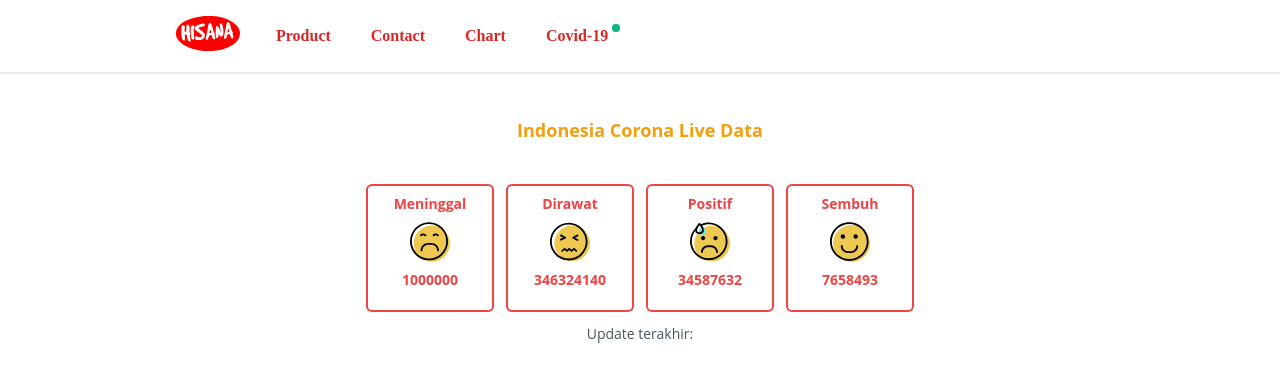
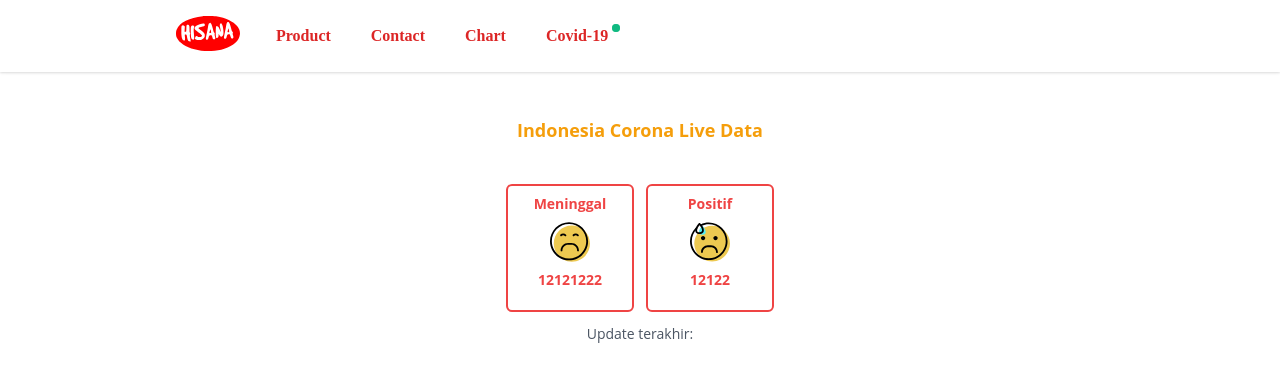
Before and after one commit to uyyoq/proposal-app, a Next.js app: page /covid-19 in a window 1280 px wide. Shown: the top 378 px of the page. Built offline with nearby package versions, Linux system fonts and the light colour scheme; a web font is replaced by a local one.

Commit message:
add itarable map card

```diff
--- a/pages/covid-19.js
+++ b/pages/covid-19.js
@@ -1,58 +1,53 @@
-import React from "react"
+import React from "react";
 
+const mati = "/icon/mati.svg";
+const dirawat = "/icon/dirawat.svg";
+const positif = "/icon/positif.svg";
+const sembuh = "/icon/sembuh.svg";
 
-const mati = "/icon/mati.svg"
-const dirawat = "/icon/dirawat.svg"
-const positif = "/icon/positif.svg"
-const sembuh = "/icon/sembuh.svg"
+const data = [
+  {
+    judul: "Meninggal",
+    jumlah: "12121222",
+    img: mati,
+  },
+  {
+    judul: "Positif",
+    jumlah: "12122",
+    img: positif,
+  },
+
+  // ..... dan seterusnya
+];
+
+const Card = ({ judul, jumlah, img }) => {
+  return (
+    <div className="flex flex-col w-32 h-32 border-2 border-red-500 py-2 px-2 rounded-md items-center">
+      <p className="font-bold text-sm text-red-500">{judul}</p>
+      <img src={img} alt={judul} className="h-10 w-10 my-2"></img>
+      <div>
+        <p className="font-bold text-sm text-red-500">{jumlah}</p>
+      </div>
+    </div>
+  );
+};
 
 const Covid19 = () => {
   return (
     <React.Fragment>
-      <h1 className="font-bold text-lg mt-5 text-yellow-500">Indonesia Corona Live Data</h1>
-
+      <h1 className="font-bold text-lg mt-5 text-yellow-500">
+        Indonesia Corona Live Data
+      </h1>
 
       <div className="flex flex-wrap mt-10 gap-x-3 gap-y-3">
-
-        <div className="flex flex-col w-32 h-32 border-2 border-red-500 py-2 px-2 rounded-md items-center">
-          <p className="font-bold text-sm text-red-500">Meninggal</p>
-          <img src={mati} alt="mati" className="h-10 w-10 my-2"></img>
-          <div>
-            <p className="font-bold text-sm text-red-500">1000000</p>
-          </div>
-        </div>
-
-        <div className="flex flex-col w-32 h-32 border-2 border-red-500 py-2 px-2 rounded-md items-center">
-          <p className="font-bold text-sm text-red-500">Dirawat</p>
-          <img src={dirawat} alt="dirawat" className="h-10 w-10 my-2"></img>
-          <div>
-            <p className="font-bold text-sm text-red-500">346324140</p>
-          </div>
-        </div>
-
-        <div className="flex flex-col w-32 h-32 border-2 border-red-500 py-2 px-2 rounded-md items-center">
-          <p className="font-bold text-sm text-red-500">Positif</p>
-          <img src={positif} alt="positif" className="h-10 w-10 my-2"></img>
-          <div>
-            <p className="font-bold text-sm text-red-500">34587632</p>
-          </div>
-        </div>
-
-        <div className="flex flex-col w-32 h-32 border-2 border-red-500 py-2 px-2 rounded-md items-center">
-          <p className="font-bold text-sm text-red-500">Sembuh</p>
-          <img src={sembuh} alt="sembuh" className="h-10 w-10 my-2"></img>
-          <div>
-            <p className="font-bold text-sm text-red-500">7658493</p>
-          </div>
-        </div>
-
+        {data.map((x, i) => {
+          return <Card key={i} jumlah={x.jumlah} judul={x.judul} img={x.img} />;
+        })}
       </div>
 
       <p className="text-sm mt-3 text-gray-600">Update terakhir:</p>
+    </React.Fragment>
+  );
+};
 
-    </React.Fragment>
-
-  )
-}
-
-export default Covid19
+export default Covid19;
```
